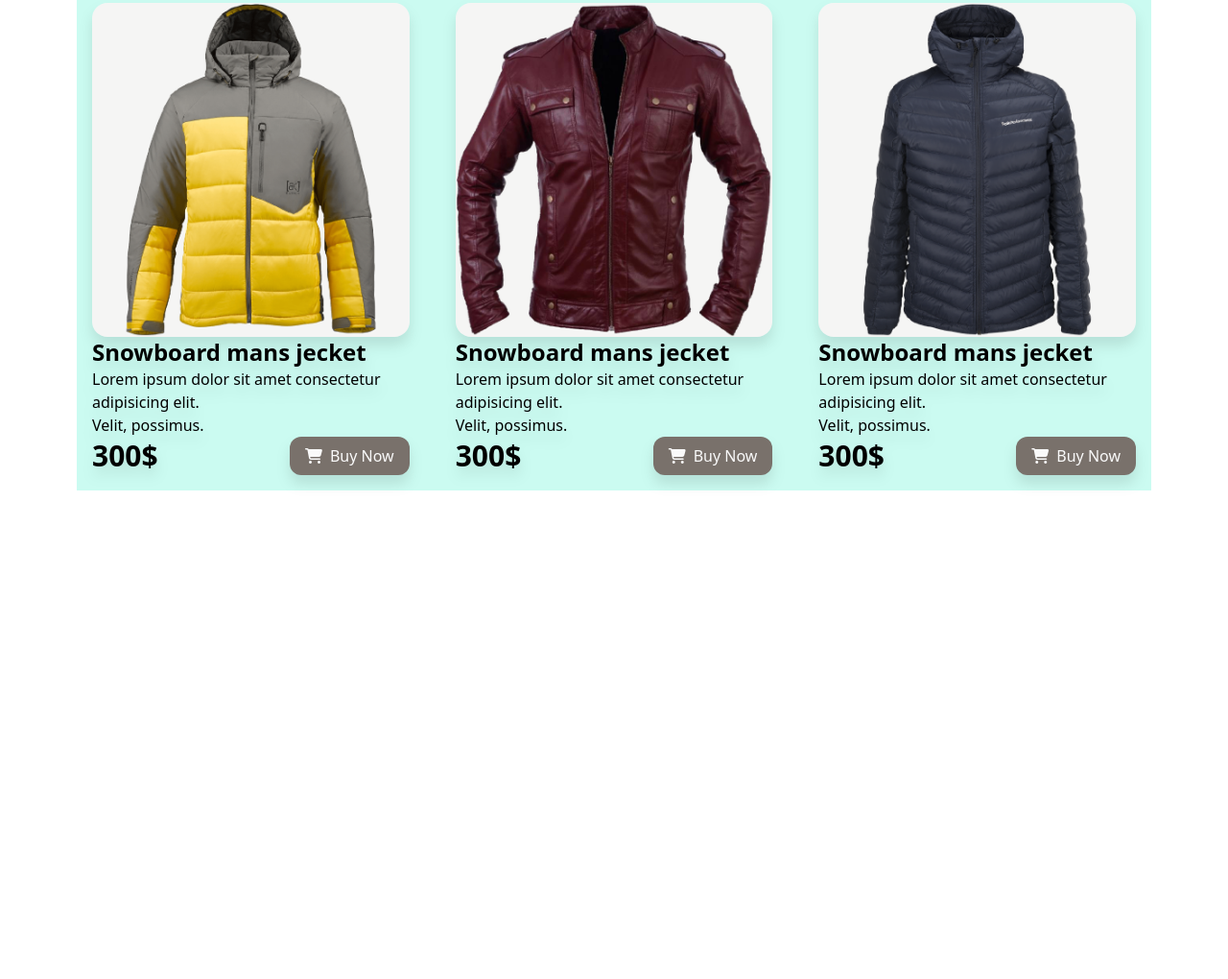
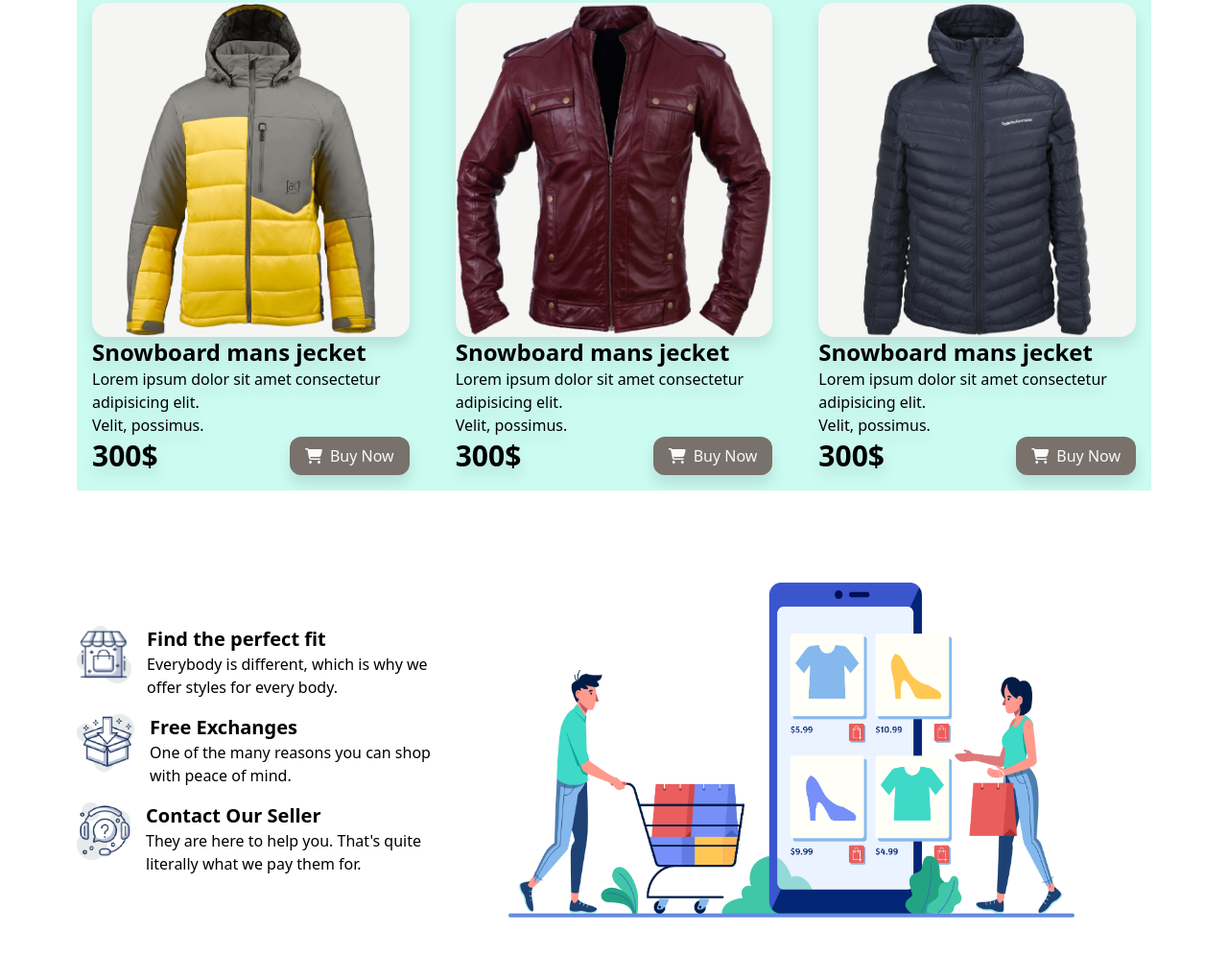
Before and after one commit to eyakubsharif/penguen-fashion, a plain HTML site: page index.html in a window 1280 px wide. Shown: the part 1364-2384 px from the top of the page at 96% size. Before the commit the page ends 1907 px from the top, so only its background shows below. Drawn offline with nearby package versions, Linux system fonts and the light colour scheme.

Commit message:
fisnish my project

```diff
--- a/index.html
+++ b/index.html
@@ -47,8 +47,8 @@
         <div class="women-jeket py-4 px-20">
             <h1 class="font-bold text-5xl py-4">Women jacket</h1>
             <div class="card-container flex justify-center items-center gap-4">
-                <div class="card drop-shadow-xl  py-4 px-4 bg-stone-50" >
-                    <img class="bg-zinc-50 rounded-xl" src="images/jacket-1.png" alt="">
+                <div class="card drop-shadow-xl   py-4 px-4 bg-stone-50" >
+                    <img class="bg-zinc-50 rounded-xl items-center " src="images/jacket-1.png" alt="">
                     <h5 class="text-3xl font-bold">Yullow cost jecket</h5>
                     <p>Lorem ipsum dolor sit amet, consectetur adipisicing elit. Ipsum voluptatibus et quas molestiae cumque, sit sed magni nobis qui quibusdam.</p>
                     <div class="flex justify-between items-center">
@@ -136,7 +136,37 @@
         </div>
 
 
-
+<div class="service-section flex justify-between items-center py-8 px-20">
+    <div>
+        <div class="div1 flex gap-4 my-4">
+            <img class="w-15 h-15" src="icons/house.png" alt="">
+            <div >
+                <h4 class="font-bold text-xl">Find the perfect fit</h4>
+                <p>Everybody is different, which is why we
+                    offer styles for every body.</p>
+            </div>
+        </div>
+        <div class="div1 flex gap-4 my-4">
+            <img class="w-15 h-15" src="icons/box.png" alt="">
+            <div>
+                <h4 class="font-bold text-xl">Free Exchanges</h4>
+                <p>One of the many reasons you can shop
+                    with peace of mind.</p>
+            </div>
+        </div>
+        <div class="div1 flex gap-4 my-4">
+            <img class="w-15 h-15" src="icons/question.png" alt="">
+            <div>
+                <h4 class="font-bold text-xl">Contact Our Seller</h4>
+                <p>They are here to help you. That's quite
+                    literally what we pay them for.</p>
+            </div>
+        </div>
+    </div>
+    <div class="img">
+        <img class="py-8 px-20 w-300" src="images/shopping.png" alt="">
+    </div>
+</div>
     </main>
     <footer>
 
```
